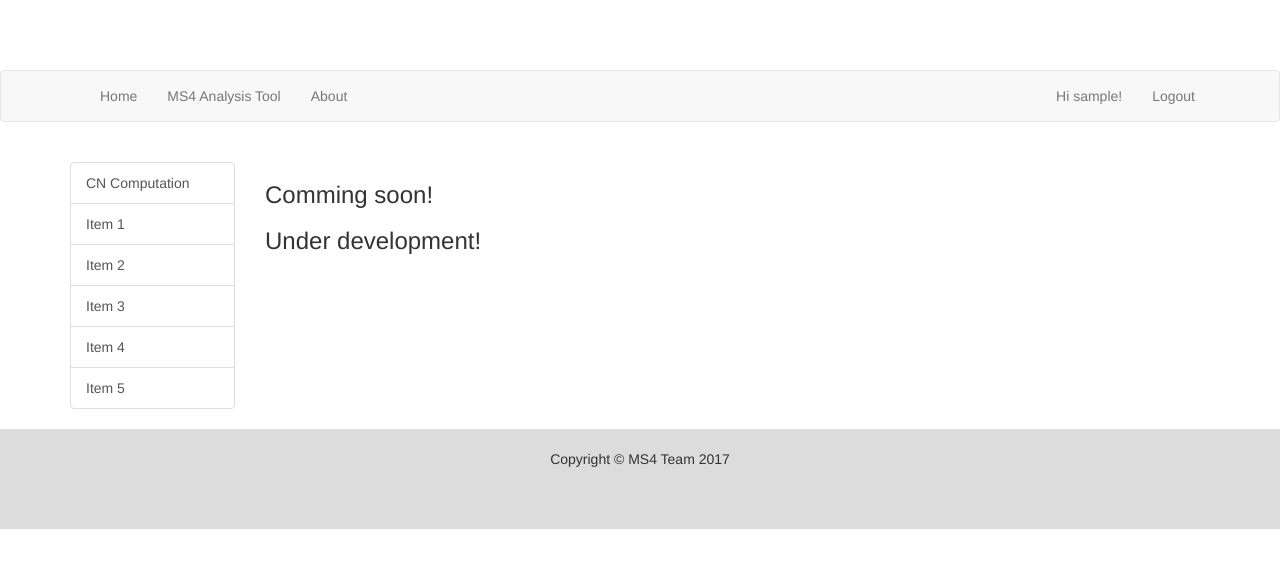
After one commit to lasanthagithub/Python_Flask_Development, a Flask app: page /to_add in a window 1280 px wide. The commit adds this page. Shown: the top 568 px of the page. Run offline with Flask 2, Linux system fonts and the light colour scheme; the visitor is signed in with stand-in values (Sample User, id 1); parts of the project's set-up code (start-up, migrations or seed data) failed here and were passed over; some libraries are stand-ins or nearby versions.

Commit message:
to_add.html for future developments

```diff
--- a/VS_Flask_dev/FlaskWebProject/FlaskWebProjectAWS/Flask2/app.py
+++ b/VS_Flask_dev/FlaskWebProject/FlaskWebProjectAWS/Flask2/app.py
@@ -264,12 +264,19 @@ def cn_computation():
 
 
 #####################################################################################
-## Main analysis page
+## Edit CN preferences
 @app.route('/cn_preferences_edit')
 @is_logged_in
 def cn_preferences_edit():
     return render_template('cn_preferences_edit.html')
 
+
+#####################################################################################
+## Edit CN preferences
+@app.route('/to_add')
+@is_logged_in
+def to_add():
+    return render_template('to_add.html')
 
 
 
--- a/VS_Flask_dev/FlaskWebProject/FlaskWebProjectAWS/Flask2/templates/analysis_main.html
+++ b/VS_Flask_dev/FlaskWebProject/FlaskWebProjectAWS/Flask2/templates/analysis_main.html
@@ -6,11 +6,11 @@
         <!--<h1 class="my-4">Category</h1>-->
         <div class="list-group">
             <a href="/cn_computation" class="list-group-item">CN Computation</a>
-            <a href="#" class="list-group-item">Item 1</a>
-            <a href="#" class="list-group-item">Item 2</a>
-            <a href="#" class="list-group-item">Item 3</a>
-            <a href="#" class="list-group-item">Item 4</a>
-            <a href="#" class="list-group-item">Item 5</a>
+            <a href="/to_add" class="list-group-item">Item 1</a>
+            <a href="/to_add" class="list-group-item">Item 2</a>
+            <a href="/to_add" class="list-group-item">Item 3</a>
+            <a href="/to_add" class="list-group-item">Item 4</a>
+            <a href="/to_add" class="list-group-item">Item 5</a>
         </div>
     </div>
     <div class="col-md-10 container">
--- /dev/null
+++ b/VS_Flask_dev/FlaskWebProject/FlaskWebProjectAWS/Flask2/templates/to_add.html
@@ -0,0 +1,7 @@
+{% extends 'analysis_main.html' %}
+
+{% block analysys_tools %}
+<h3>Comming soon!</h3>
+<h3>Under development!</h3>
+
+{% endblock %}
```
Also changed, not shown: 1 other file.
